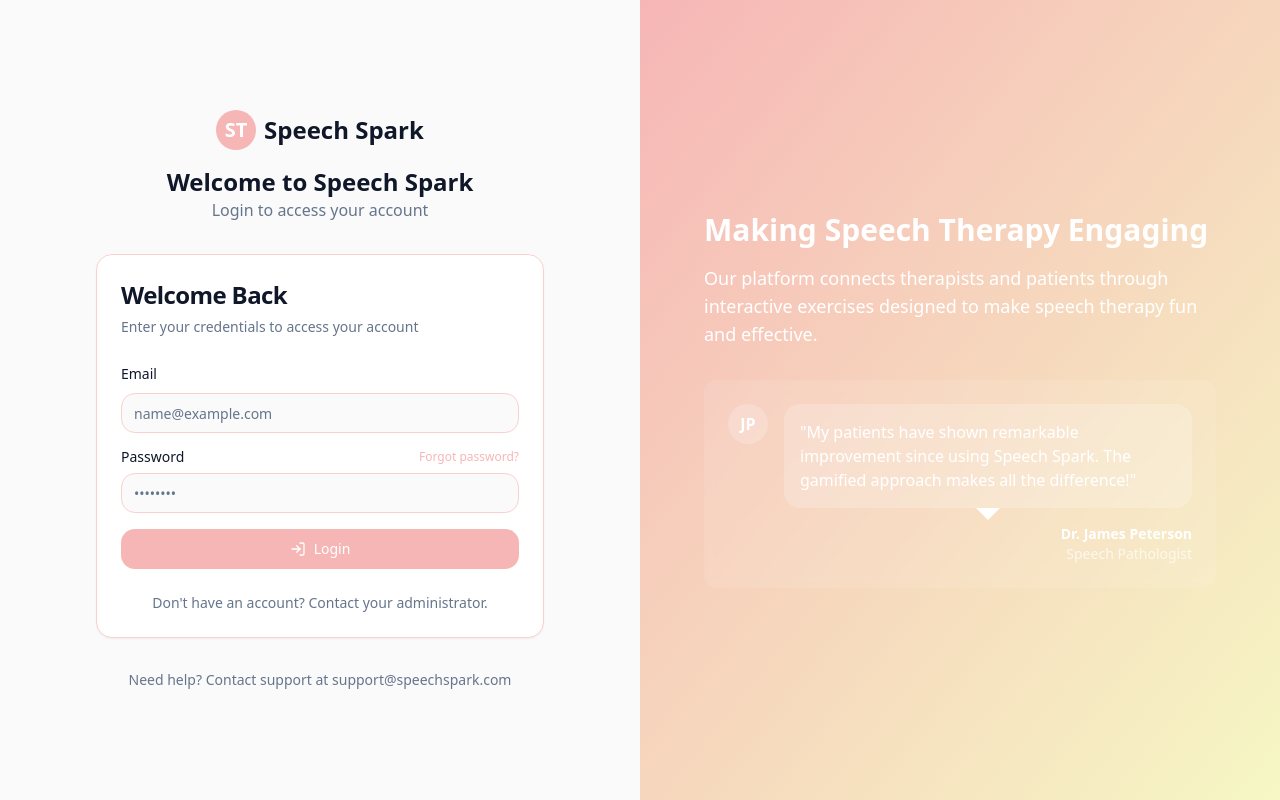
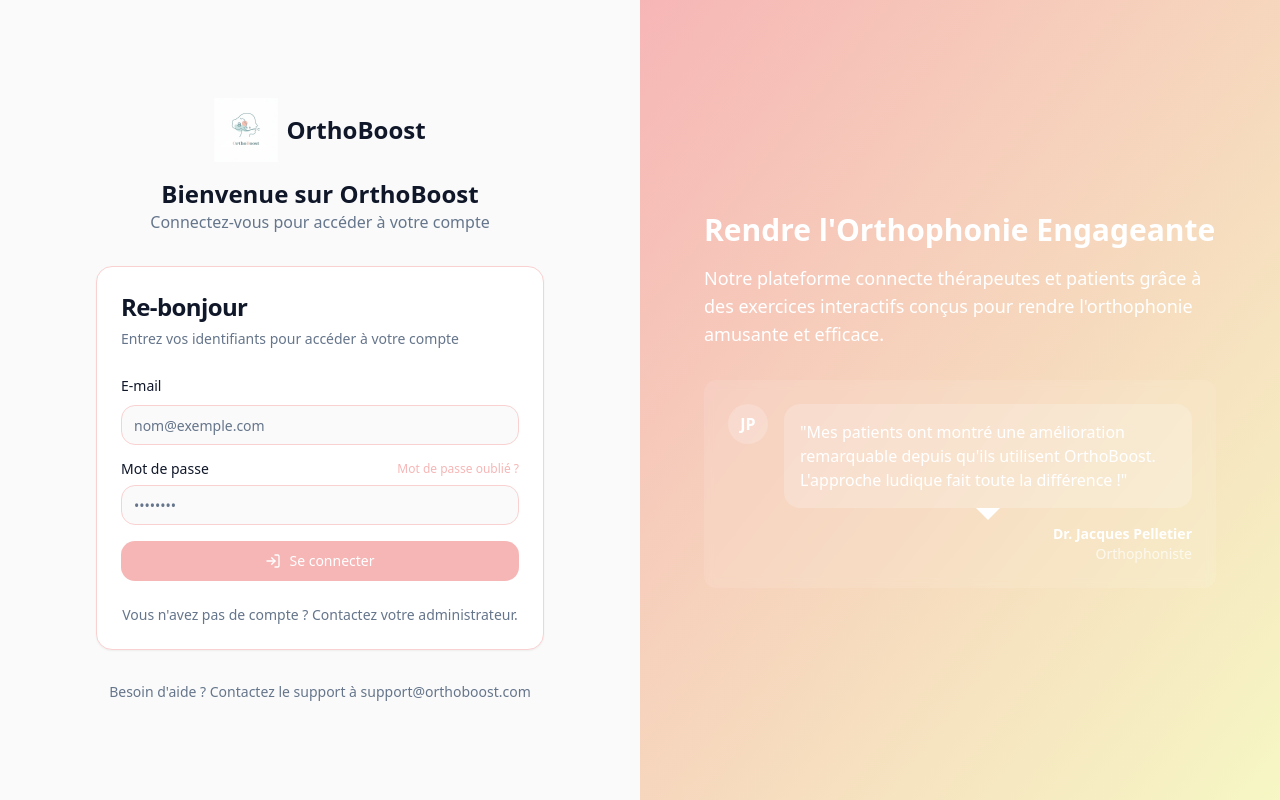
Before and after one commit to clearstein/lovable-speech-spark, a React (Vite) app: page /login in a window 1280 px wide. Built offline with nearby package versions, Linux system fonts and the light colour scheme.

Commit message:
Rename app and update logo
Update app name and logo, and translate to French.

```diff
--- a/index.html
+++ b/index.html
@@ -1,20 +1,22 @@
+
 <!DOCTYPE html>
-<html lang="en">
+<html lang="fr">
   <head>
     <meta charset="UTF-8" />
     <meta name="viewport" content="width=device-width, initial-scale=1.0" />
-    <title>lovable-speech-spark</title>
-    <meta name="description" content="Lovable Generated Project" />
-    <meta name="author" content="Lovable" />
+    <title>OrthoBoost</title>
+    <meta name="description" content="Plateforme d'orthophonie engageante et efficace" />
+    <meta name="author" content="OrthoBoost" />
+    <link rel="icon" href="/lovable-uploads/5c8491f6-a38b-4ec4-acd7-f60122594862.png" type="image/png">
 
-    <meta property="og:title" content="lovable-speech-spark" />
-    <meta property="og:description" content="Lovable Generated Project" />
+    <meta property="og:title" content="OrthoBoost" />
+    <meta property="og:description" content="Plateforme d'orthophonie engageante et efficace" />
     <meta property="og:type" content="website" />
-    <meta property="og:image" content="https://lovable.dev/opengraph-image-p98pqg.png" />
+    <meta property="og:image" content="/lovable-uploads/5c8491f6-a38b-4ec4-acd7-f60122594862.png" />
 
     <meta name="twitter:card" content="summary_large_image" />
-    <meta name="twitter:site" content="@lovable_dev" />
-    <meta name="twitter:image" content="https://lovable.dev/opengraph-image-p98pqg.png" />
+    <meta name="twitter:site" content="@orthoboost" />
+    <meta name="twitter:image" content="/lovable-uploads/5c8491f6-a38b-4ec4-acd7-f60122594862.png" />
   </head>
 
   <body>
--- a/src/components/auth/LoginForm.tsx
+++ b/src/components/auth/LoginForm.tsx
@@ -22,7 +22,7 @@ const LoginForm = () => {
   const handleResetPassword = async (e: React.MouseEvent) => {
     e.preventDefault();
     if (!email) {
-      setErrorMessage("Please enter your email address to reset your password");
+      setErrorMessage("Veuillez saisir votre adresse e-mail pour réinitialiser votre mot de passe");
       return;
     }
 
@@ -35,11 +35,11 @@ const LoginForm = () => {
       if (error) throw error;
 
       toast({
-        title: "Password reset email sent",
-        description: "Check your email for the password reset link",
+        title: "E-mail de réinitialisation envoyé",
+        description: "Vérifiez votre boîte mail pour le lien de réinitialisation",
       });
     } catch (error: any) {
-      setErrorMessage(error.message || "Failed to send password reset email");
+      setErrorMessage(error.message || "Échec de l'envoi de l'e-mail de réinitialisation");
     } finally {
       setIsSubmitting(false);
     }
@@ -50,7 +50,7 @@ const LoginForm = () => {
     setErrorMessage("");
 
     if (!email || !password) {
-      setErrorMessage("Please enter both email and password");
+      setErrorMessage("Veuillez saisir votre e-mail et votre mot de passe");
       return;
     }
 
@@ -59,15 +59,15 @@ const LoginForm = () => {
     try {
       await login(email, password);
       toast({
-        title: "Login successful",
-        description: "You have been logged in. Redirecting to your dashboard...",
+        title: "Connexion réussie",
+        description: "Vous êtes maintenant connecté. Redirection vers votre tableau de bord...",
       });
       navigate("/app/dashboard");
     } catch (error: any) {
-      console.error("Login error:", error);
+      console.error("Erreur de connexion:", error);
       if (error.message.includes("Email not confirmed")) {
         setErrorMessage(
-          "Please check your email to confirm your account before logging in."
+          "Veuillez vérifier votre e-mail pour confirmer votre compte avant de vous connecter."
         );
         // Send another confirmation email
         try {
@@ -76,14 +76,14 @@ const LoginForm = () => {
             email,
           });
           toast({
-            title: "Verification email resent",
-            description: "Please check your inbox to verify your email address",
+            title: "E-mail de vérification renvoyé",
+            description: "Veuillez vérifier votre boîte mail pour confirmer votre adresse e-mail",
           });
         } catch (resendError) {
-          console.error("Error resending verification email:", resendError);
+          console.error("Erreur lors du renvoi de l'e-mail de vérification:", resendError);
         }
       } else {
-        setErrorMessage(error.message || "Invalid email or password.");
+        setErrorMessage(error.message || "E-mail ou mot de passe invalide.");
       }
     } finally {
       setIsSubmitting(false);
@@ -93,9 +93,9 @@ const LoginForm = () => {
   return (
     <Card className="w-full max-w-md">
       <CardHeader>
-        <CardTitle className="text-2xl">Welcome Back</CardTitle>
+        <CardTitle className="text-2xl">Re-bonjour</CardTitle>
         <CardDescription>
-          Enter your credentials to access your account
+          Entrez vos identifiants pour accéder à votre compte
         </CardDescription>
       </CardHeader>
       <CardContent>
@@ -106,11 +106,11 @@ const LoginForm = () => {
             </div>
           )}
           <div className="space-y-2">
-            <Label htmlFor="email">Email</Label>
+            <Label htmlFor="email">E-mail</Label>
             <Input
               id="email"
               type="email"
-              placeholder="name@example.com"
+              placeholder="nom@exemple.com"
               value={email}
               onChange={(e) => setEmail(e.target.value)}
               required
@@ -118,12 +118,12 @@ const LoginForm = () => {
           </div>
           <div className="space-y-2">
             <div className="flex items-center justify-between">
-              <Label htmlFor="password">Password</Label>
+              <Label htmlFor="password">Mot de passe</Label>
               <button
                 onClick={handleResetPassword}
                 className="text-xs text-primary hover:underline"
               >
-                Forgot password?
+                Mot de passe oublié ?
               </button>
             </div>
             <Input
@@ -143,12 +143,12 @@ const LoginForm = () => {
             {isSubmitting ? (
               <span className="flex items-center gap-2">
                 <span className="h-4 w-4 border-2 border-white border-t-transparent rounded-full animate-spin" />
-                Logging in...
+                Connexion en cours...
               </span>
             ) : (
               <span className="flex items-center gap-2">
                 <LogIn size={18} />
-                Login
+                Se connecter
               </span>
             )}
           </Button>
@@ -156,7 +156,7 @@ const LoginForm = () => {
       </CardContent>
       <CardFooter className="flex flex-col space-y-4">
         <div className="text-sm text-center text-muted-foreground">
-          <p>Don't have an account? Contact your administrator.</p>
+          <p>Vous n'avez pas de compte ? Contactez votre administrateur.</p>
         </div>
       </CardFooter>
     </Card>
--- a/src/components/layout/AppSidebar.tsx
+++ b/src/components/layout/AppSidebar.tsx
@@ -37,27 +37,27 @@ const AppSidebar = () => {
     switch (userRole) {
       case "admin":
         return [
-          { title: "Dashboard", icon: Home, path: "/app/dashboard" },
-          { title: "Therapists", icon: Users, path: "/app/therapists" },
+          { title: "Tableau de bord", icon: Home, path: "/app/dashboard" },
+          { title: "Thérapeutes", icon: Users, path: "/app/therapists" },
           { title: "Patients", icon: UserRound, path: "/app/patients" },
-          { title: "Exercises", icon: Activity, path: "/app/exercises" },
-          { title: "Analytics", icon: BarChart, path: "/app/analytics" },
-          { title: "Settings", icon: Settings, path: "/app/settings" },
+          { title: "Exercices", icon: Activity, path: "/app/exercises" },
+          { title: "Statistiques", icon: BarChart, path: "/app/analytics" },
+          { title: "Paramètres", icon: Settings, path: "/app/settings" },
         ];
       case "therapist":
         return [
-          { title: "Dashboard", icon: Home, path: "/app/dashboard" },
-          { title: "My Patients", icon: UserRound, path: "/app/patients" },
-          { title: "Assignments", icon: Calendar, path: "/app/assignments" },
-          { title: "Progress Notes", icon: FileText, path: "/app/notes" },
-          { title: "Settings", icon: Settings, path: "/app/settings" },
+          { title: "Tableau de bord", icon: Home, path: "/app/dashboard" },
+          { title: "Mes Patients", icon: UserRound, path: "/app/patients" },
+          { title: "Rendez-vous", icon: Calendar, path: "/app/assignments" },
+          { title: "Notes de progrès", icon: FileText, path: "/app/notes" },
+          { title: "Paramètres", icon: Settings, path: "/app/settings" },
         ];
       case "patient":
         return [
-          { title: "My Games", icon: Gamepad2, path: "/app/games" },
-          { title: "Daily Missions", icon: Calendar, path: "/app/missions" },
-          { title: "Achievements", icon: Award, path: "/app/achievements" },
-          { title: "Profile", icon: UserRound, path: "/app/profile" },
+          { title: "Mes Jeux", icon: Gamepad2, path: "/app/games" },
+          { title: "Missions quotidiennes", icon: Calendar, path: "/app/missions" },
+          { title: "Réussites", icon: Award, path: "/app/achievements" },
+          { title: "Profil", icon: UserRound, path: "/app/profile" },
         ];
       default:
         return [];
@@ -68,12 +68,14 @@ const AppSidebar = () => {
     <Sidebar>
       <SidebarHeader className="p-4">
         <div className="flex items-center gap-2">
-          <div className="w-10 h-10 rounded-full bg-primary flex items-center justify-center">
-            <span className="text-white font-bold text-xl">ST</span>
-          </div>
+          <img
+            src="/lovable-uploads/5c8491f6-a38b-4ec4-acd7-f60122594862.png"
+            alt="OrthoBoost Logo"
+            className="w-10 h-10 rounded-full object-contain"
+          />
           <div>
-            <h3 className="font-bold text-white">Speech Spark</h3>
-            <p className="text-xs text-white/80">Therapy Made Fun</p>
+            <h3 className="font-bold text-white">OrthoBoost</h3>
+            <p className="text-xs text-white/80">Thérapie Amusante</p>
           </div>
         </div>
         <SidebarTrigger className="absolute top-4 right-4 text-white" />
@@ -110,7 +112,7 @@ const AppSidebar = () => {
           className="w-full flex items-center gap-3 px-3 py-2 rounded-md hover:bg-sidebar-accent/50 text-white"
         >
           <LogOut size={20} />
-          <span>Logout</span>
+          <span>Déconnexion</span>
         </button>
       </SidebarFooter>
     </Sidebar>
--- a/src/components/layout/TopBar.tsx
+++ b/src/components/layout/TopBar.tsx
@@ -7,11 +7,33 @@ import UserProfileMenu from "@/components/profile/UserProfileMenu";
 const TopBar = () => {
   const { currentUser } = useAuth();
 
+  // Fonction pour transformer le nom de la page en français
+  const getPageNameInFrench = () => {
+    const path = window.location.pathname.split("/").pop() || "";
+
+    const pageNameMap: Record<string, string> = {
+      "dashboard": "Tableau de bord",
+      "therapists": "Thérapeutes",
+      "patients": "Patients",
+      "exercises": "Exercices",
+      "analytics": "Statistiques",
+      "settings": "Paramètres",
+      "assignments": "Rendez-vous",
+      "notes": "Notes de progrès",
+      "games": "Mes Jeux",
+      "missions": "Missions quotidiennes",
+      "achievements": "Réussites",
+      "profile": "Profil"
+    };
+
+    return pageNameMap[path] || "Tableau de bord";
+  };
+
   return (
     <header className="border-b border-border h-16 px-6 flex items-center justify-between bg-background">
       <div>
         <h1 className="font-medium text-lg">
-          {window.location.pathname.split("/").pop()?.replace(/^\w/, (c) => c.toUpperCase()) || "Dashboard"}
+          {getPageNameInFrench()}
         </h1>
       </div>
 
--- a/src/pages/LoginPage.tsx
+++ b/src/pages/LoginPage.tsx
@@ -20,21 +20,23 @@ const LoginPage = () => {
         <div className="w-full max-w-md">
           <div className="mb-8 text-center">
             <div className="inline-flex items-center gap-2 mb-4">
-              <div className="w-10 h-10 rounded-full bg-primary flex items-center justify-center">
-                <span className="text-white font-bold text-xl">ST</span>
-              </div>
-              <span className="font-bold text-2xl">Speech Spark</span>
+              <img
+                src="/lovable-uploads/5c8491f6-a38b-4ec4-acd7-f60122594862.png"
+                alt="OrthoBoost Logo"
+                className="w-16 h-16 object-contain"
+              />
+              <span className="font-bold text-2xl">OrthoBoost</span>
             </div>
-            <h1 className="text-2xl font-bold">Welcome to Speech Spark</h1>
+            <h1 className="text-2xl font-bold">Bienvenue sur OrthoBoost</h1>
             <p className="text-muted-foreground">
-              Login to access your account
+              Connectez-vous pour accéder à votre compte
             </p>
           </div>
 
           <LoginForm />
 
           <div className="mt-8 text-center text-sm text-muted-foreground">
-            <p>Need help? Contact support at support@speechspark.com</p>
+            <p>Besoin d'aide ? Contactez le support à support@orthoboost.com</p>
           </div>
         </div>
       </div>
@@ -43,9 +45,9 @@ const LoginPage = () => {
       <div className="hidden md:block md:w-1/2 bg-gradient-to-br from-primary to-therapy-yellow p-8">
         <div className="h-full flex flex-col items-center justify-center text-white">
           <div className="max-w-lg">
-            <h2 className="text-3xl font-bold mb-4">Making Speech Therapy Engaging</h2>
+            <h2 className="text-3xl font-bold mb-4">Rendre l'Orthophonie Engageante</h2>
             <p className="text-lg mb-8">
-              Our platform connects therapists and patients through interactive exercises designed to make speech therapy fun and effective.
+              Notre plateforme connecte thérapeutes et patients grâce à des exercices interactifs conçus pour rendre l'orthophonie amusante et efficace.
             </p>
 
             <div className="bg-white/10 rounded-xl p-6 backdrop-blur-sm">
@@ -54,14 +56,14 @@ const LoginPage = () => {
                   <span className="font-semibold">JP</span>
                 </div>
                 <div className="p-4 bg-white/20 rounded-lg speech-bubble text-white">
-                  <p>"My patients have shown remarkable improvement since using Speech Spark. The gamified approach makes all the difference!"</p>
+                  <p>"Mes patients ont montré une amélioration remarquable depuis qu'ils utilisent OrthoBoost. L'approche ludique fait toute la différence !"</p>
                 </div>
               </div>
 
               <div className="flex justify-end">
                 <div className="text-sm text-right">
-                  <p className="font-semibold">Dr. James Peterson</p>
-                  <p className="opacity-70">Speech Pathologist</p>
+                  <p className="font-semibold">Dr. Jacques Pelletier</p>
+                  <p className="opacity-70">Orthophoniste</p>
                 </div>
               </div>
             </div>
```
Also changed, not shown: public/lovable-uploads/5c8491f6-a38b-4ec4-acd7-f60122594862.png (added).
